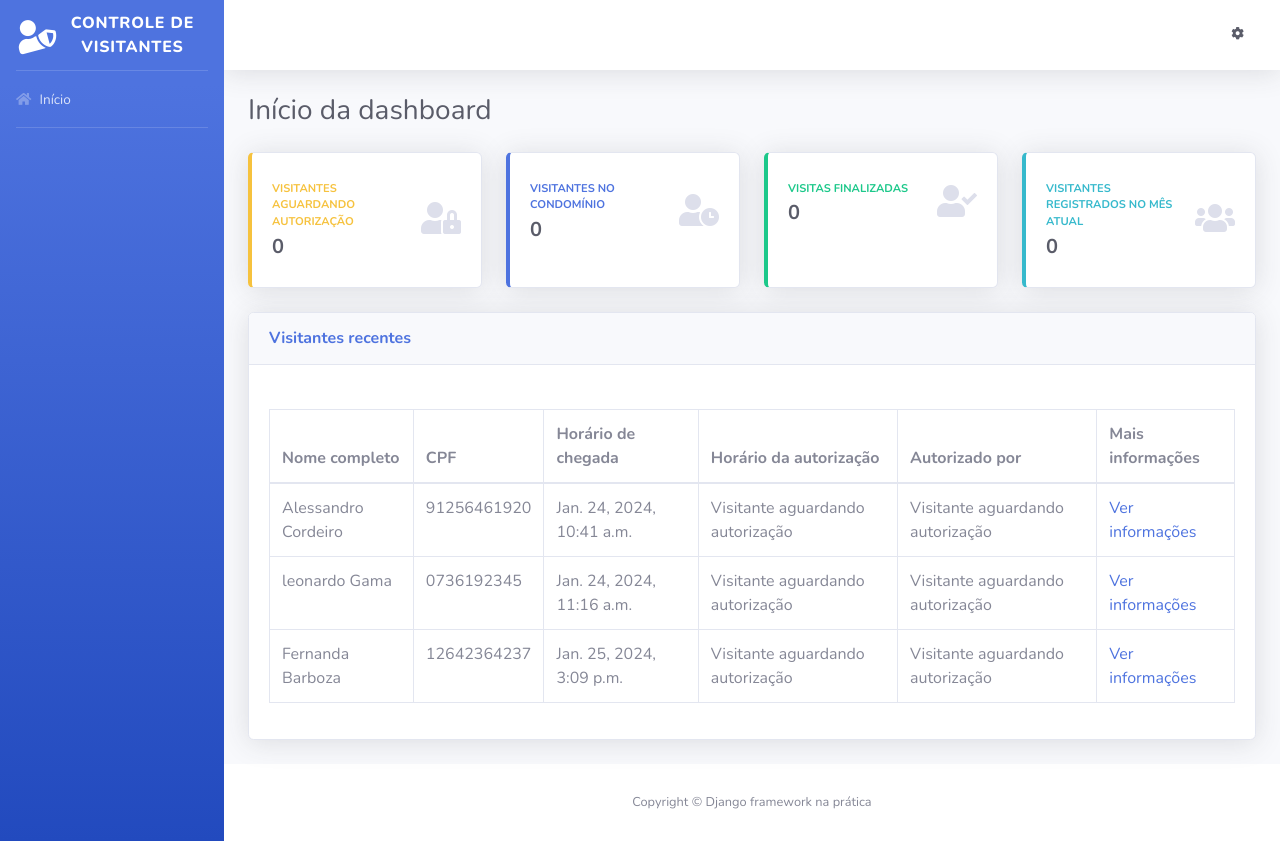
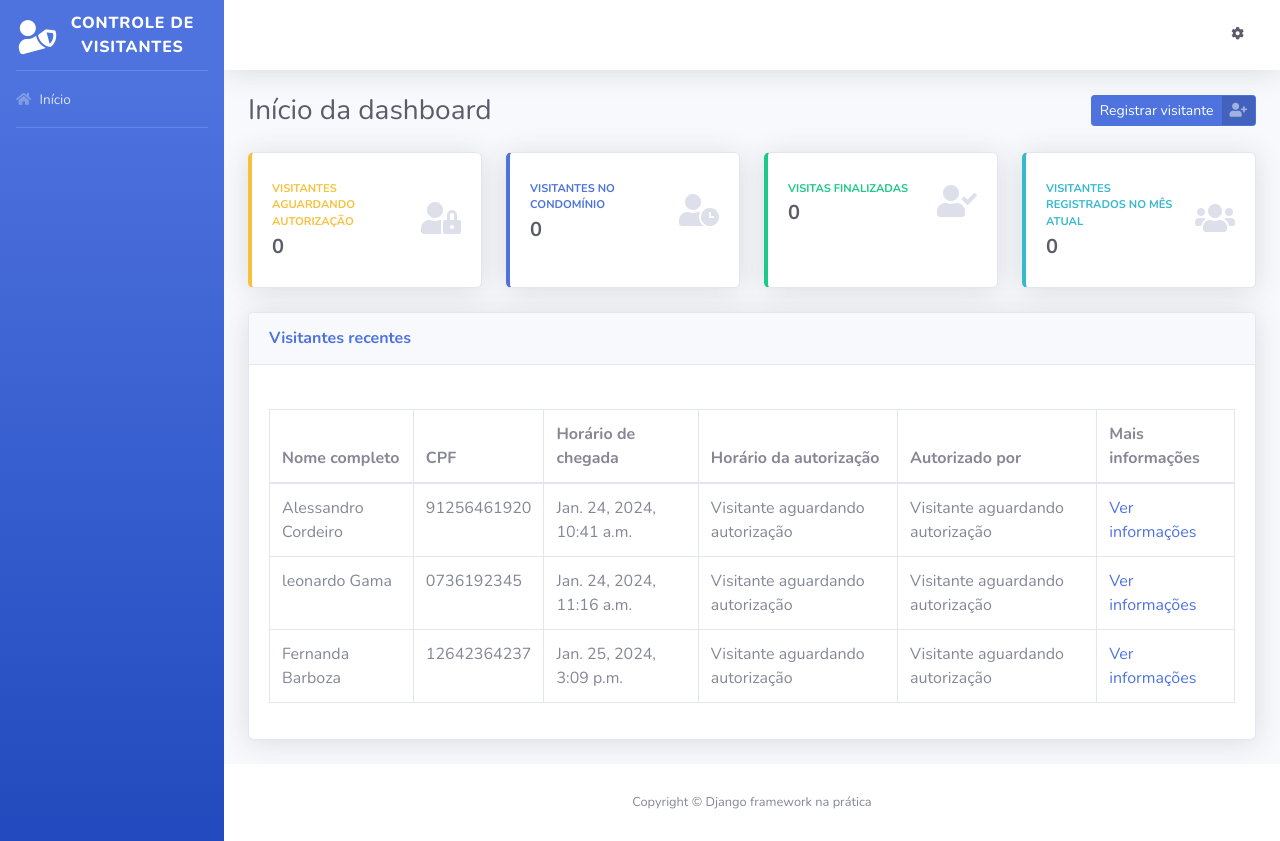
Before and after one commit to FilipeGDPC/Django-admin, a Django app: page / in a window 1280 px wide. Run offline with Django 3.2, Linux system fonts and the light colour scheme; data comes from the database, SQL or seed files in the repository; some libraries are stand-ins or nearby versions.

Commit message:
improvements on html

```diff
--- a/templates/base.html
+++ b/templates/base.html
@@ -30,7 +30,7 @@
                 <hr class="sidebar-divider my-0">
 
                 <li class="nav-item">
-                    <a class="nav-link" href="#">
+                    <a class="nav-link" href="{% url 'index' %}">
                         <i class="fas fa-home"></i>
                         <span>Início</span>
                     </a>
--- a/templates/index.html
+++ b/templates/index.html
@@ -6,7 +6,16 @@
 <div class="container-fluid">
     <div class="d-sm-flex align-items-center justify-content-between mb-4">
         <h1 class="h3 mb-0 text-gray-800">{{ nome_pagina }}</h1>
+
+        <a href="{% url 'registrar_visitante' %}" class="btn btn-primary btn-icon-split btn-sm">
+            <span class="text">Registrar visitante</span>
+
+            <span class="icon text-white-50">
+                <i class="fas fa-user-plus"></i>
+            </span>
+        </a>
     </div>
+
     {% if messages %}
     {% for message in messages %}
         <div class="alert alert-dismissible alert-{{ message.tags }}" role="alert">
@@ -109,7 +118,7 @@
                             <td>{{ visitante.get_horario_autorizacao  }}</td>
                             <td>{{ visitante.get_morador_responsavel }}</td>
                             <td>
-                                <a href="#">
+                                <a href="{% url 'informacoes_visitante' id=visitante.id %}">
                                     Ver informações
                                 </a>
                             </td>
--- a/templates/informacoes_visitante.html
+++ b/templates/informacoes_visitante.html
@@ -7,7 +7,7 @@
     <div class="d-sm-flex align-items-center justify-content-between mb-4">
         <h1 class="h3 mb-0 text-gray-800">{{ nome_pagina }}</h1>
 
-        <div class="">
+    <div class="">
             {% if visitante.status == "AGUARDANDO" %}
                 <a href="#" class="btn btn-success btn-icon-split btn-sm" data-toggle="modal" data-target="#modal1">
                     <span class="text">Autorizar entrada</span>
@@ -100,7 +100,7 @@
 
                     <div class="form-group col-md-6">
                         <label>CPF</label>
-                        <input type="text" class="form-control" value="{{ visitante.get_cpf }}" disabled>
+                        <input type="text" class="form-control" value="{{ visitante.cpf }}" disabled>
                     </div>
                 </div>
 
```
